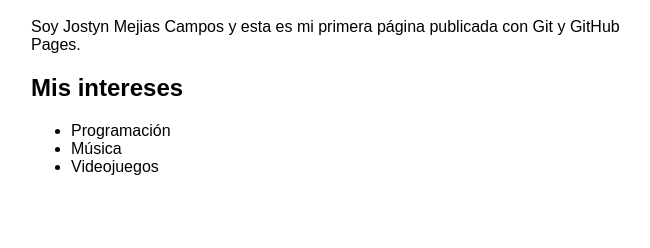
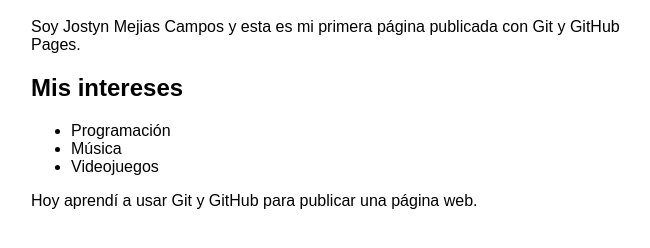
Before and after one commit to JostynMC/mi-primera-pagina, a plain HTML site: page index.html in a window 1280 px wide. Shown: the part 80-328 px from the top of the page, without its empty margins (309-959 px from the left). Drawn offline with Linux system fonts and the light colour scheme.

Commit message:
Agrega reflexión sobre lo aprendido

```diff
--- a/index.html
+++ b/index.html
@@ -19,5 +19,6 @@
     <li>Música</li>
     <li>Videojuegos</li>
   </ul>
+   <p>Hoy aprendí a usar Git y GitHub para publicar una página web.</p>
 </body>
 </html>
```
